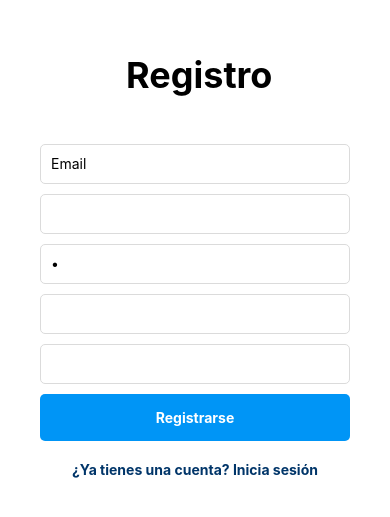
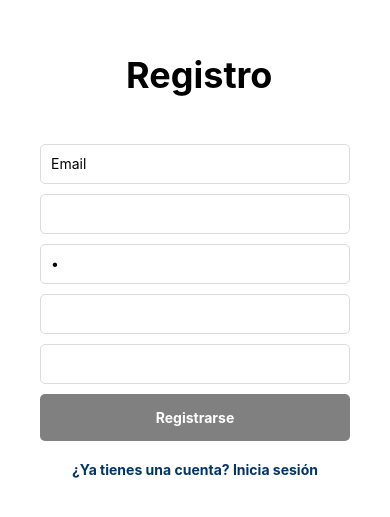
Before and after one commit to ornellaCipollone/TI-react-native, a React Native app: screen /Buscar in a window 390 px wide. Shown: the part 157-674 px from the top of the page. Built offline with nearby package versions, Linux system fonts and the light colour scheme; no server answers.

Commit message:
termiandno

```diff
--- a/src/components/Camara.js
+++ b/src/components/Camara.js
@@ -120,7 +120,7 @@ const styles = StyleSheet.create({
     marginVertical: 10,
   },
   button: {
-    backgroundColor: "#0095f6",
+    backgroundColor: "grey",
     paddingHorizontal: 10,
     paddingVertical: 8,
     borderRadius: 5,
--- a/src/screens/Buscador.js
+++ b/src/screens/Buscador.js
@@ -124,7 +124,7 @@ const styles = StyleSheet.create({
         marginRight: 10,
     },
     searchButton: {
-        backgroundColor: '#007BFF',
+        backgroundColor: 'grey',
         padding: 10,
         borderRadius: 5,
     },
@@ -142,7 +142,7 @@ const styles = StyleSheet.create({
         marginTop: 20,
     },
     resultItem: {
-        backgroundColor: '#f8f8f8',
+        backgroundColor: 'grey',
         borderRadius: 5,
         marginVertical: 5,
         padding: 10,
--- a/src/screens/Comment.js
+++ b/src/screens/Comment.js
@@ -67,12 +67,9 @@ class Comment extends Component {
                         <Text style={styles.commentButtonText}>Comentar</Text>
                     </TouchableOpacity>
                 </View>
-                <Text
-                    style={styles.goBackText}
-                    onPress={() => this.props.navigation.navigate("TabNav")}
-                >
-                    Volver a home
-                </Text>
+                <TouchableOpacity style={styles.backButton} onPress={() => this.props.navigation.navigate("TabNav")}>
+          <Text style={styles.backButtonText}>Volver a Home</Text>
+        </TouchableOpacity>
             </View>
         );
     }
@@ -127,12 +124,17 @@ const styles = StyleSheet.create({
         textAlign: 'center',
         fontWeight: 'bold',
     },
-    goBackText: {
+    backButton: {
+        backgroundColor: 'grey',
+        padding: 10,
+        borderRadius: 5,
+        alignItems: 'center',
         marginTop: 20,
-        color: '#007BFF',
-        textDecorationLine: 'underline',
-        textAlign: 'center',
-    },
+      },
+    backButtonText: {
+        color: '#fff',
+        fontWeight: 'bold',
+      },
 });
 
 export default Comment;
--- a/src/screens/CrearPosteo.js
+++ b/src/screens/CrearPosteo.js
@@ -97,7 +97,7 @@ const styles = StyleSheet.create({
     marginBottom: 20,
   },
   button: {
-    backgroundColor: "#3498db",
+    backgroundColor: "grey",
     padding: 15,
     alignItems: "center",
     borderRadius: 8,
--- a/src/screens/Login.js
+++ b/src/screens/Login.js
@@ -110,7 +110,7 @@ const styles = StyleSheet.create({
         marginBottom: 10,
     },
     button: {
-        backgroundColor: '#007BFF',
+        backgroundColor: 'grey',
         padding: 10,
         borderRadius: 5,
         alignItems: 'center',
--- a/src/screens/MiPerfil.js
+++ b/src/screens/MiPerfil.js
@@ -116,7 +116,7 @@ const styles = StyleSheet.create({
         marginLeft: 45,
     },
     logoutButton: {
-        backgroundColor: '#ff5a5f',
+        backgroundColor: 'red',
         padding: 10,
         borderRadius: 5,
         alignItems: 'center',
--- a/src/screens/Register.js
+++ b/src/screens/Register.js
@@ -149,7 +149,7 @@ const styles = StyleSheet.create({
   },
   button: {
     borderColor: '#0089e0',
-    backgroundColor: '#0095f6',
+    backgroundColor: 'grey',
     paddingVertical: 15,
     borderRadius: 5,
     alignItems: 'center',
--- a/src/screens/SuPerfil.js
+++ b/src/screens/SuPerfil.js
@@ -117,7 +117,7 @@ const styles = StyleSheet.create({
     marginTop: 10,
   },
   backButton: {
-    backgroundColor: '#007BFF',
+    backgroundColor: 'grey',
     padding: 10,
     borderRadius: 5,
     alignItems: 'center',
```
